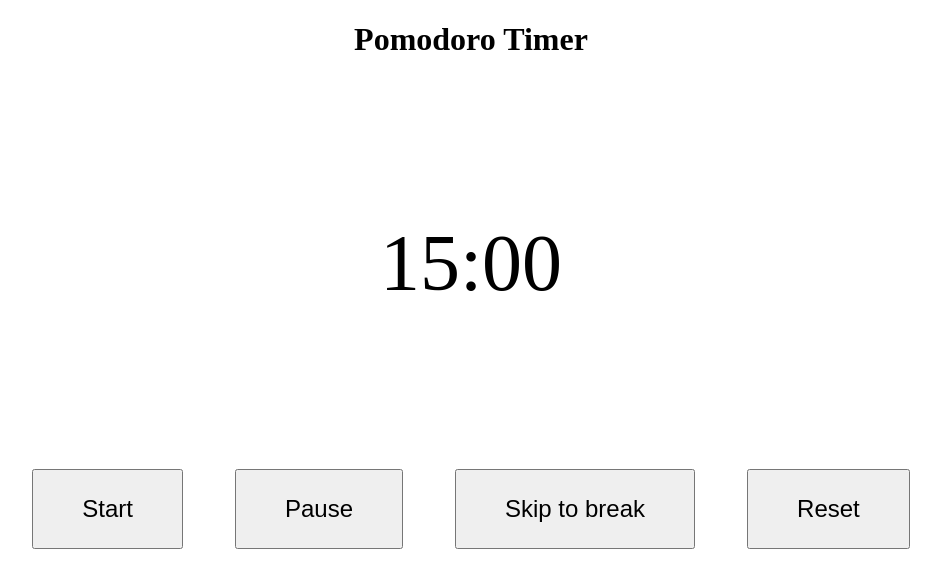
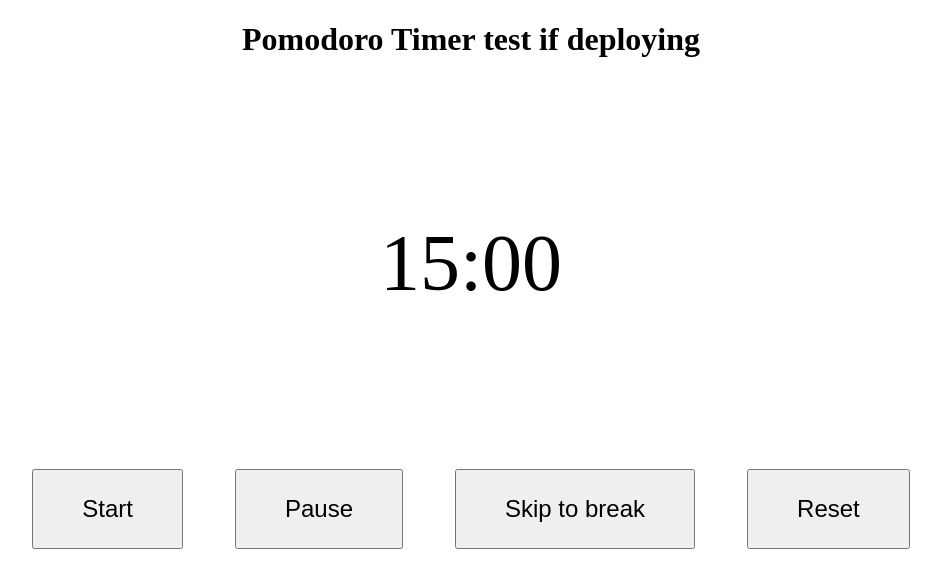
Before and after one commit to JohannesSloth/pomodoro_timer_express, a website: page public/frontpage/frontpage.html in a window 1280 px wide. Shown: the whole page, without its empty margins (169-1110 px from the left). Drawn offline with Linux system fonts and the light colour scheme.

Commit message:
test if deploying

```diff
--- a/public/frontpage/frontpage.html
+++ b/public/frontpage/frontpage.html
@@ -9,7 +9,7 @@
 </head>
 <body>
     <div id="pomodoro-timer">
-        <h1>Pomodoro Timer</h1>
+        <h1>Pomodoro Timer test if deploying</h1>
         <div id="timer"></div>
         <button id="start-button">Start</button>
         <button id="pause-button">Pause</button>
```
Also changed, not shown: app.js (+1 -6 lines).
